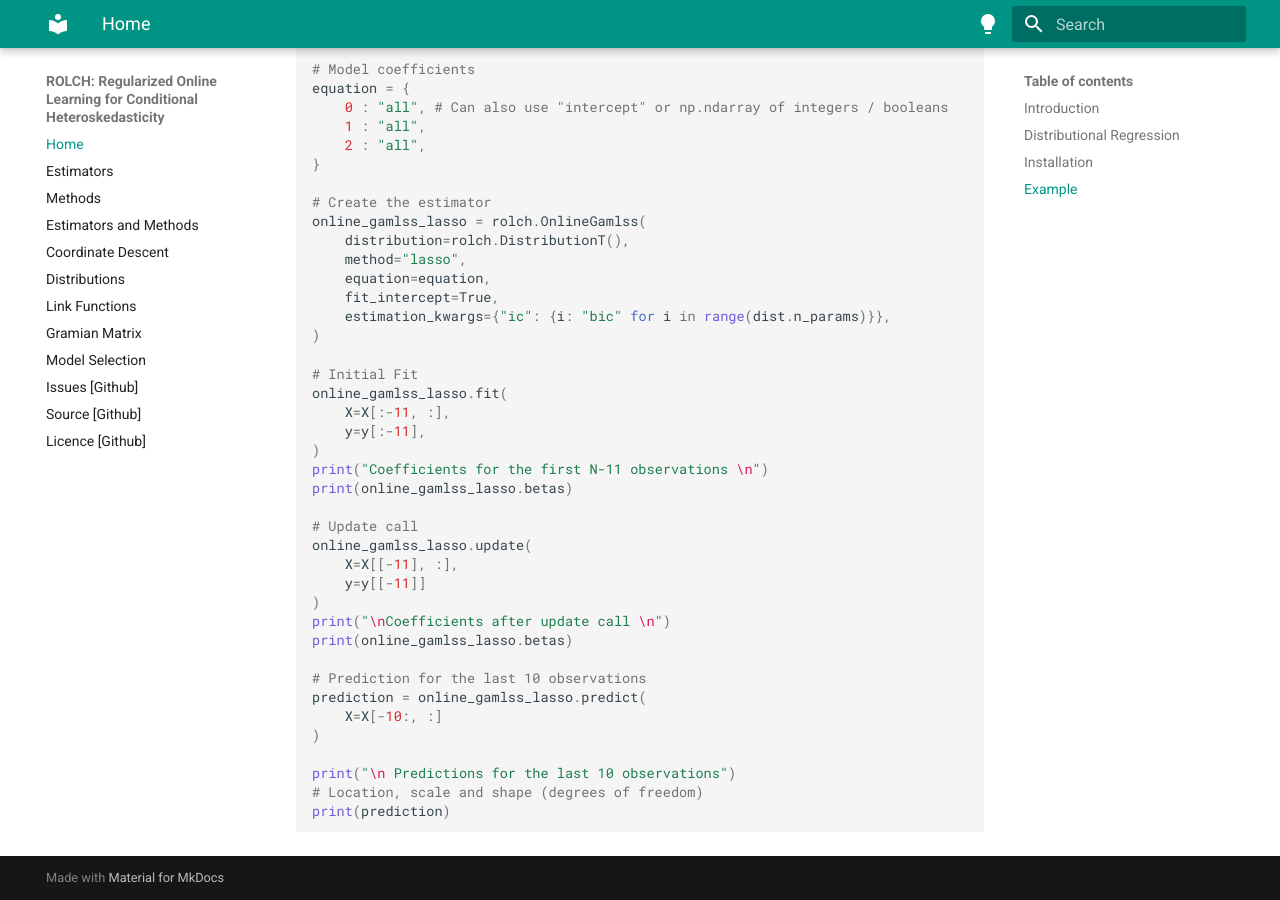
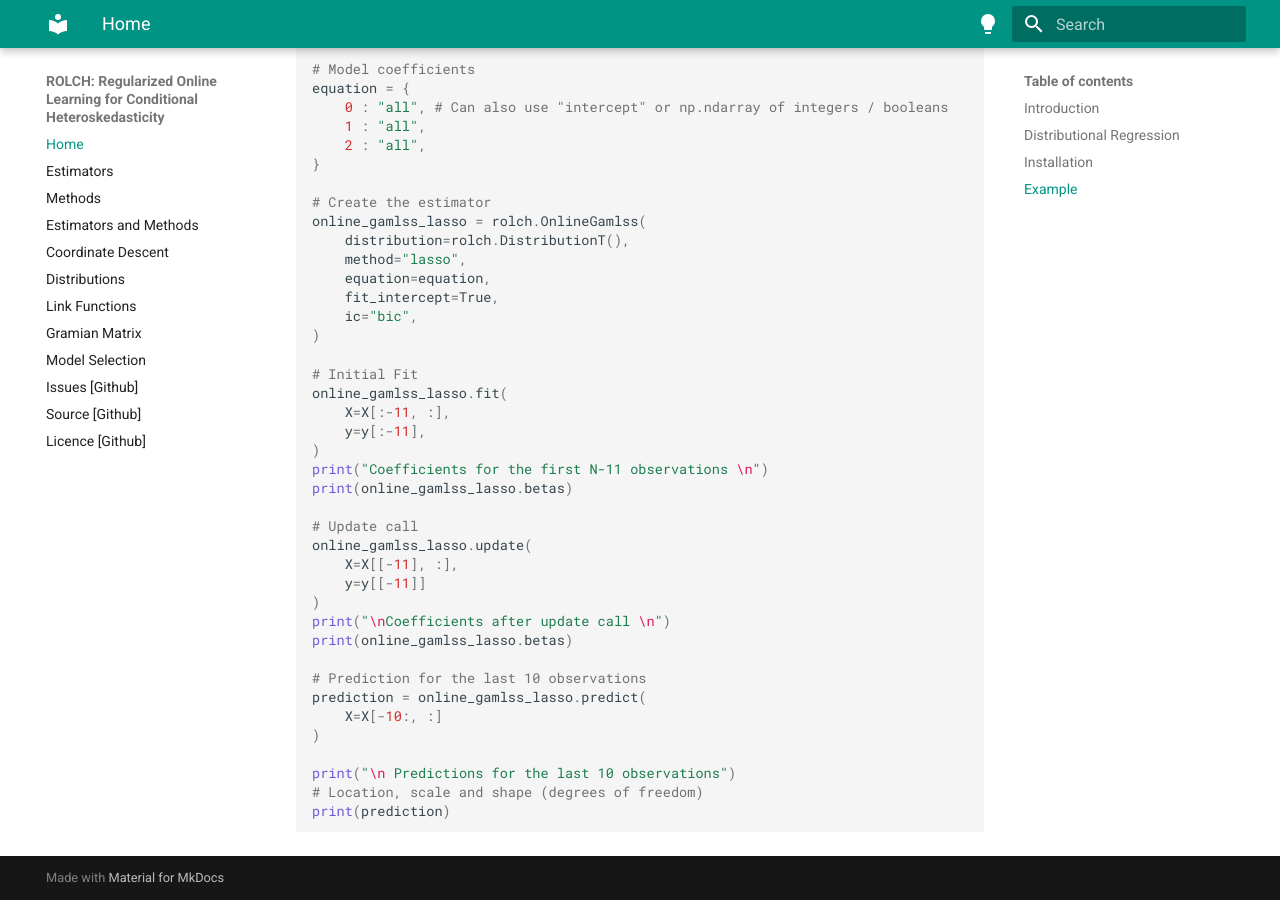
Before and after one commit to simon-hirsch/rolch, an MkDocs documentation site: the page built from docs/index.md, in a window 1280 px wide and 900 px high, scrolled down 1832 px. Built offline with MkDocs 1.6.1 and Material for MkDocs 9.7.7, drawn with Linux system fonts in a browser that asks for light colours.

Commit message:
Update example

```diff
--- a/docs/index.md
+++ b/docs/index.md
@@ -58,7 +58,7 @@ online_gamlss_lasso = rolch.OnlineGamlss(
     method="lasso",
     equation=equation,
     fit_intercept=True,
-    estimation_kwargs={"ic": {i: "bic" for i in range(dist.n_params)}},
+    ic="bic",
 )
 
 # Initial Fit
```
